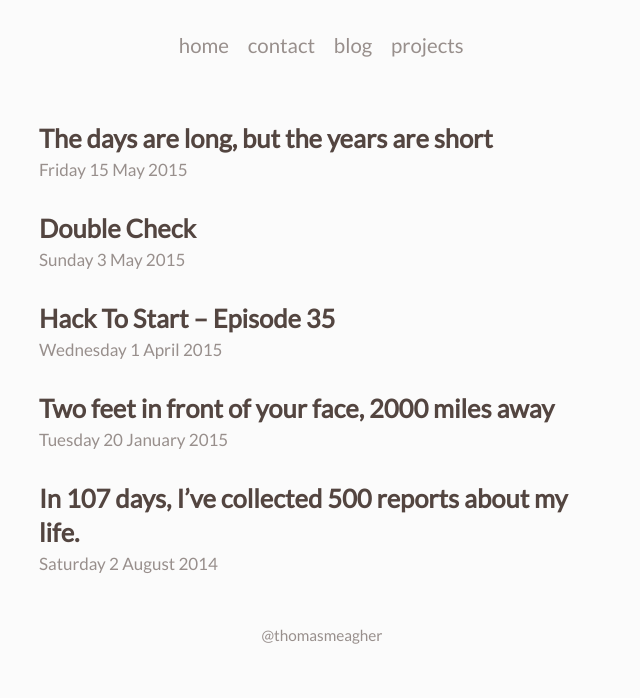
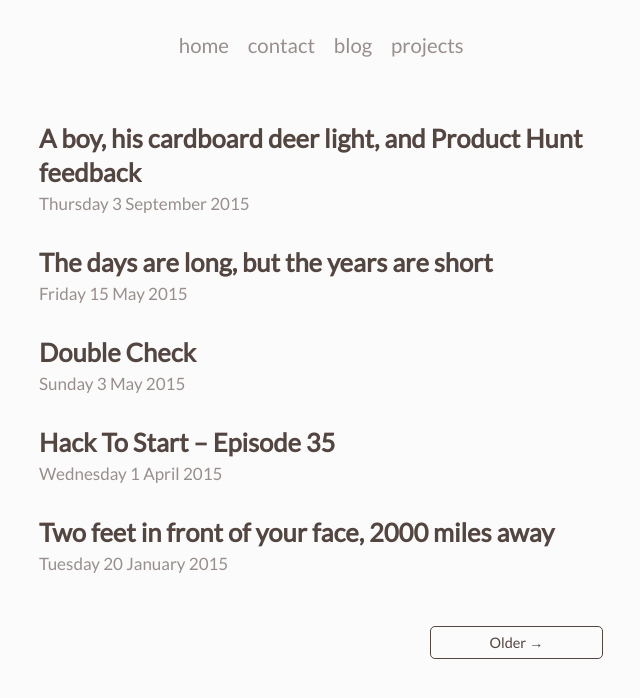
Before and after one commit to tmm/www, a Jekyll site: the page built from blog/index.html, in a window 1280 px wide. Shown: the top 698 px of the page, without its empty margins (318-958 px from the left). Built offline with Jekyll 4.4.1, drawn with Linux system fonts in a browser that asks for light colours; the list of posts is cut into pages by our own code.

Commit message:
Published "A boy, his cardboard deer light, and Product Hunt feedback"

```diff
--- /dev/null
+++ b/blog/_posts/2015-09-03-a-boy-his-cardboard-deer-light-and-product-hunt-feedback.md
@@ -0,0 +1,76 @@
+---
+layout: post
+title: "A boy, his cardboard deer light, and Product Hunt feedback"
+date: 2015-09-03 22:50:00
+---
+
+>We are proud to tell you guys that after this post 7 months ago we have been working hard to make this magical deer head in… cardboard!! A real DIY Deer Head in Cardboard. Today we have released it for PRE ORDERS!! Thanks for the great comments :)
+{: .quote-2 }
+
+This email found it’s way into my inbox a few days ago. It was an @mention notification for [a product](http://www.producthunt.com/tech/popup-lighting-deer-head) that only 48 people upvoted — seven months ago! For some reason, even though this awesome product was/is one of the coolest, most eclectic finds featured on Product Hunt, I had completely forgotten it.
+
+Before I go any further, let’s take a look at the [Popup Lightning Deer Head](http://popuplighting.com/), in all it’s glory.
+
+![Dual Deer Heads](/blog/assets/2015/3/1.png)
+{: .image-3 }
+
+![A blue one!](/blog/assets/2015/3/2.png)
+{: .image-2 }
+
+![@rrhoover weighs in](/blog/assets/2015/3/3.png)
+{: .image-3}
+@rrhoover weighs in
+{: .caption-3}
+
+So you get the point — this thing is beautiful. Or, at least if you don’t like it, you can appreciate the craftsmanship and thought behind the product. It’s art! Undoubtedly rad among those that commented, there was one thing that was all too painful.
+
+The [price](http://popuplighting.com/collections/shop/products/deer-head).
+
+It was pointed out a lot.
+
+![tweet](/blog/assets/2015/3/4.png)
+{: .image-3}
+
+![Excitement](/blog/assets/2015/3/5.png)
+{: .image-3}
+Excitement :(
+{: .caption-3}
+
+Probably best summed up by [@saijo_george](http://twitter.com/saijo_george):
+
+![Summary](/blog/assets/2015/3/6.png)
+{: .image-3}
+
+***
+
+##It all comes full cardboard!
+
+Anyway, the last comment I remembered seeing was from [@abramdawson](http://twitter.com/abramdawson):
+
+![Summary](/blog/assets/2015/3/7.png)
+{: .image-3}
+I can has cardboard?
+{: .caption-3}
+
+I never, ever thought that I would *actually* see this product come to life in a cardboard version (given the original material and price). Just thought it would fall flat and I would never hear about it again. But I was so content to be proven wrong.
+
+![Summary](/blog/assets/2015/3/8.png)
+{: .image-3}
+*The* email
+{: .caption-3}
+
+Yes, it’s a happy ending! But it’s really not just about a boy and his cardboard deer light — there’s so much more to the story. The story captures the PH community almost perfectly: users and makers give and receive feedback, feedback is implemented, THEN users are happy so they give more feedback to other makers.
+
+It’s a virtuous cycle:
+
+1. Product Hunters’ feedback is valued and respected.
+2. Makers actively listen and consider this feedback.
+3. More feedback is given.
+
+It’s tough to find that *genuine* relationship on the Internet nowadays
+
+***
+
+Thanks for reading! Tweet me [@thomasmeagher](http://twitter.com/thomasmeagher) with questions or comments.
+
+[Originally published on Medium](https://medium.com/@tfm/a-boy-his-cardboard-deer-light-and-product-hunt-feedback-4c8fec23d8e0), under the same name.
--- a/blog/index.html
+++ b/blog/index.html
@@ -22,16 +22,14 @@ title: Blog
 <section class="blog-pagination">
   <div class="blog-button-group">
     {% if paginator.previous_page == nil %}
-      <a href="{{ paginator.next_page_path | prepend: site.baseurl | replace: '//', '/' }}" class="older">Older >></a>
+      <a href="{{ paginator.next_page_path | prepend: site.baseurl | replace: '//', '/' }}" class="older">Older &rarr;</a>
     {% elsif paginator.next_page == nil %}
-      <a href="{{ paginator.previous_page_path | prepend: site.baseurl | replace: '//', '/' }}" class="newer"><< Newer</a>
+      <a href="{{ paginator.previous_page_path | prepend: site.baseurl | replace: '//', '/' }}" class="newer">&larr; Newer</a>
     {% else %}
-      <a href="{{ paginator.previous_page_path | prepend: site.baseurl | replace: '//', '/' }}" class="newer"><< Newer</a>
+      <a href="{{ paginator.previous_page_path | prepend: site.baseurl | replace: '//', '/' }}" class="newer">&larr; Newer</a>
 
-      <a href="{{ paginator.next_page_path | prepend: site.baseurl | replace: '//', '/' }}" class="older">Older >></a>
+      <a href="{{ paginator.next_page_path | prepend: site.baseurl | replace: '//', '/' }}" class="older">Older &rarr;</a>
     {% endif %}
   </div>
 </section>
 {% endif %}
-
-{% include foot.html %}
```
Also changed, not shown: blog/assets/2015/3/3.png (added), blog/assets/2015/3/4.png (added), blog/assets/2015/3/5.png (added), blog/assets/2015/3/6.png (added), blog/assets/2015/3/7.png (added), blog/assets/2015/3/8.png (added), 2 other files.
